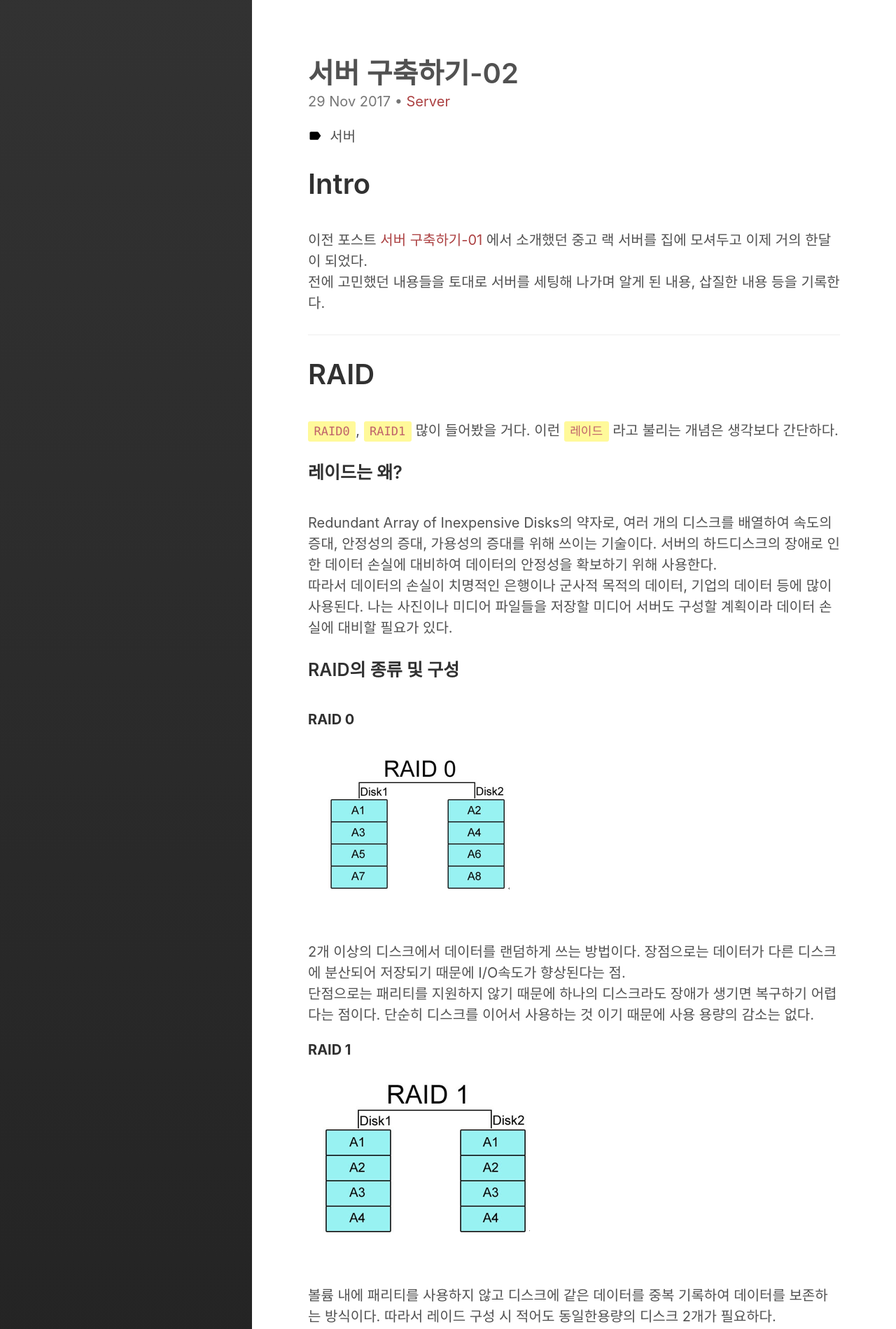
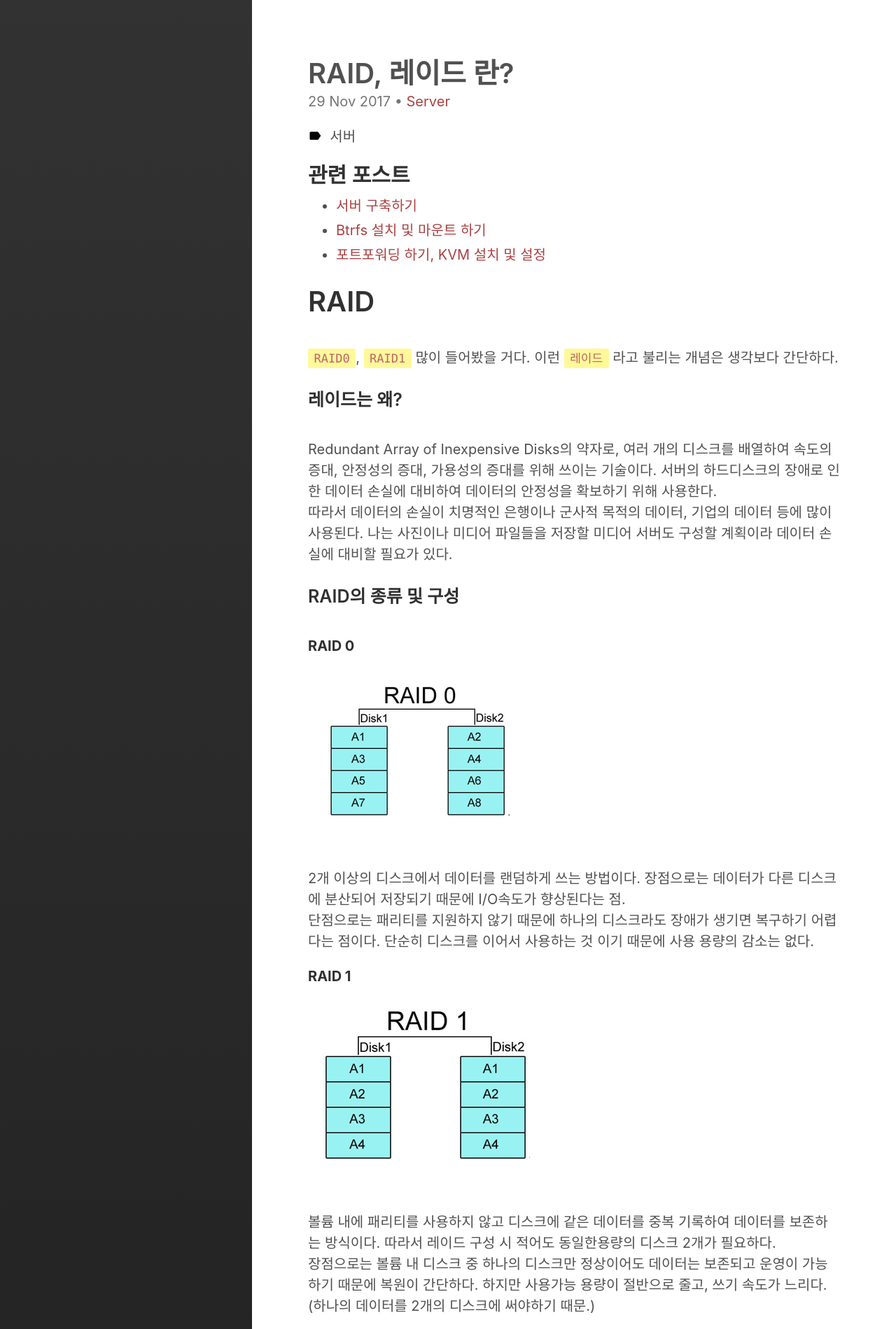
Before and after one commit to Cozy-Ho/Cozy-Ho.github.io, a Jekyll site: the page built from _posts/2017-11-29-서버 구축하기-02.md, in a window 1280 px wide. Shown: the top 1899 px of the page at 70% size. Built offline with Jekyll 4.4.1, drawn with Linux system fonts in a browser that asks for light colours; comment, search, counter and statistics services are not loaded.

Commit message:
[Fix] 서버구축하기 시리즈 Title 수정

```diff
--- a/_posts/2017-11-29-서버 구축하기-02.md
+++ b/_posts/2017-11-29-서버 구축하기-02.md
@@ -1,19 +1,17 @@
 ---
 layout : post
-title : 서버 구축하기-02
+title : RAID, 레이드 란?
 date : 2017-11-29 09:10:23
 tags:
 - 서버
 category: Server
 ---
 
-# Intro
-<br>
-이전 포스트 <a href="https://cozy-ho.github.io/server/2017/10/19/%EC%84%9C%EB%B2%84%EA%B5%AC%EC%B6%95%ED%95%98%EA%B8%B0-01.html" target="_blank">서버 구축하기-01</a> 에서 소개했던 중고 랙 서버를 집에 모셔두고 이제 거의 한달이 되었다.
-<br>
-전에 고민했던 내용들을 토대로 서버를 세팅해 나가며 알게 된 내용, 삽질한 내용 등을 기록한다.
+## 관련 포스트
+- <a href="https://cozy-ho.github.io/server/2017/10/19/%EC%84%9C%EB%B2%84%EA%B5%AC%EC%B6%95%ED%95%98%EA%B8%B0-01.html" target="_blank">서버 구축하기</a>
+- <a href="https://cozy-ho.github.io/server/2017/12/11/%EC%84%9C%EB%B2%84-%EA%B5%AC%EC%B6%95%ED%95%98%EA%B8%B0-03.html" target="_blank">Btrfs 설치 및 마운트 하기</a>
+- <a href="https://cozy-ho.github.io/server/2017/12/22/%EC%84%9C%EB%B2%84-%EA%B5%AC%EC%B6%95%ED%95%98%EA%B8%B0-04.html" target="_blank">포트포워딩 하기, KVM 설치 및 설정</a>
 
----
 
 # RAID
 <br>
```
Also changed, not shown: _posts/2017-10-19-서버구축하기-01.md (+6 -1 lines), _posts/2017-12-11-서버 구축하기-03.md (+5 -6 lines), _posts/2017-12-22-서버 구축하기-04.md (+8 -4 lines).
